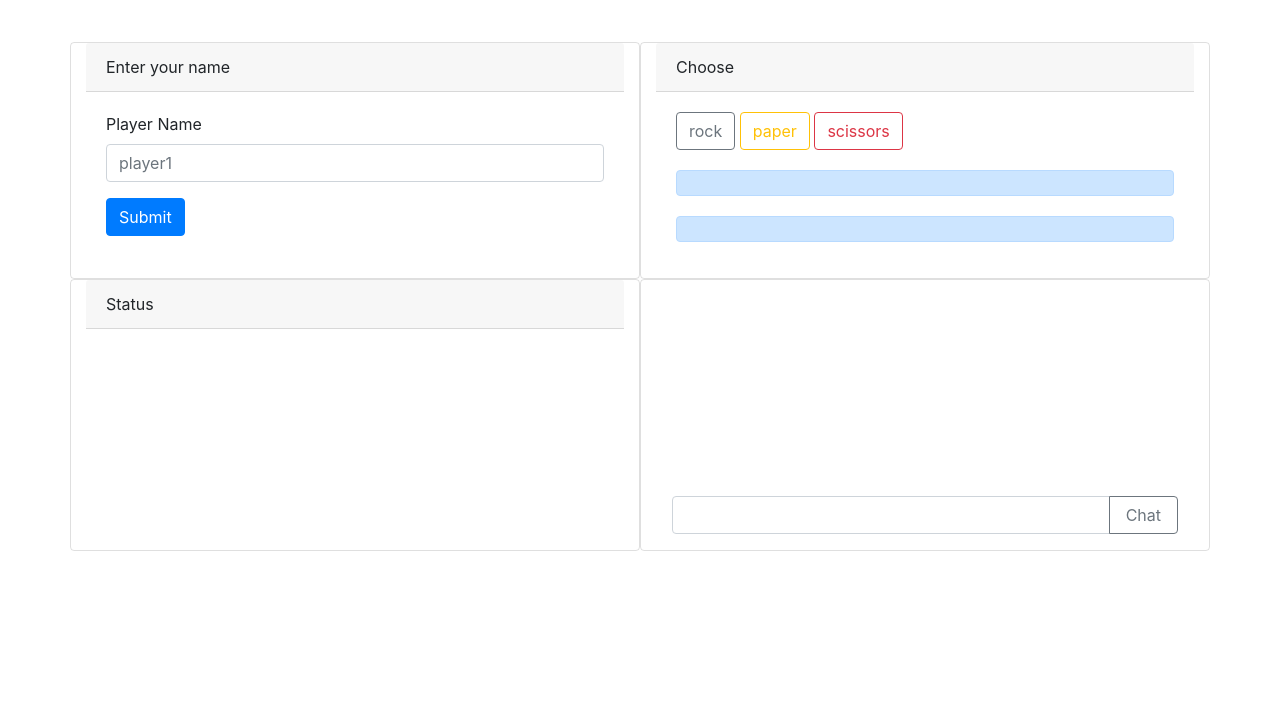
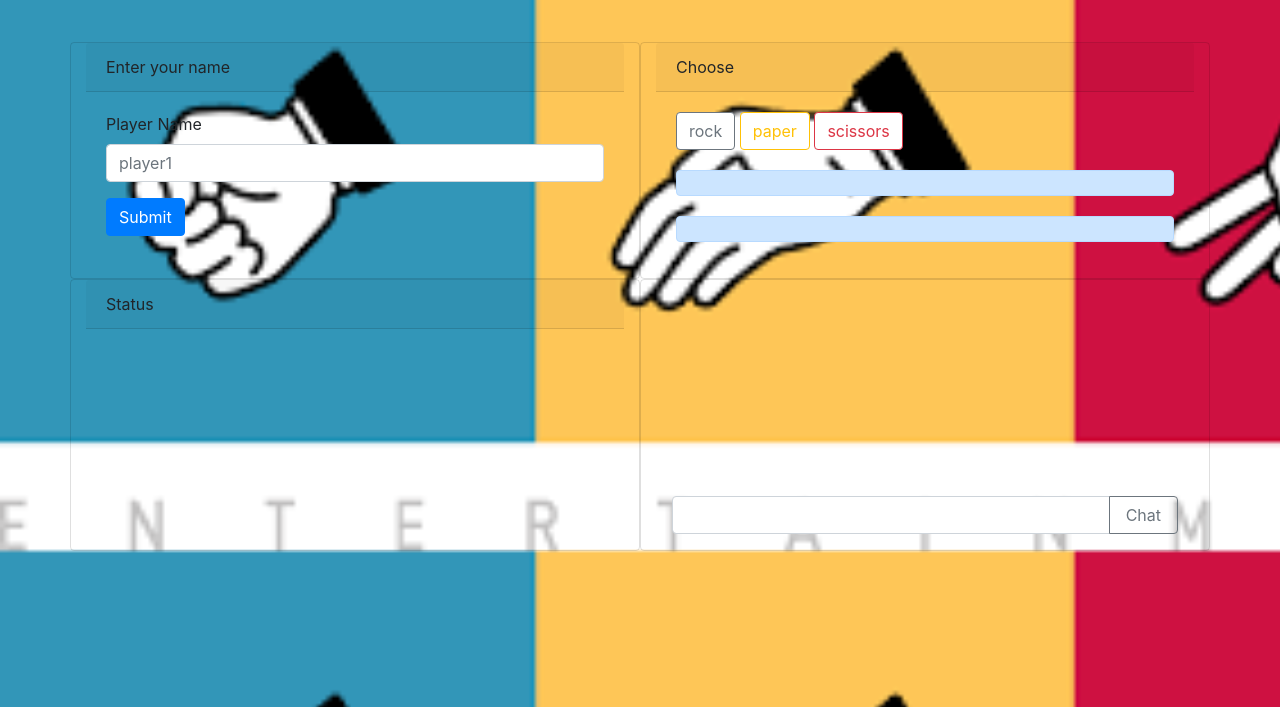
Before and after one commit to lramac3/RPS-Multiplayer, a plain HTML site: page index.html in a window 1280 px wide. Shown: the part 93-800 px from the top of the page. Drawn offline with nearby package versions, Linux system fonts and the light colour scheme.

Commit message:
updated style.css

```diff
--- a/assets/css/style.css
+++ b/assets/css/style.css
@@ -9,7 +9,7 @@
 
 body {
     background-size: cover;
-    background-image: url("../images/paper.jpg")
+    background-image: url("../images/rps.png")
 }
 
 .jumbotron {
```
